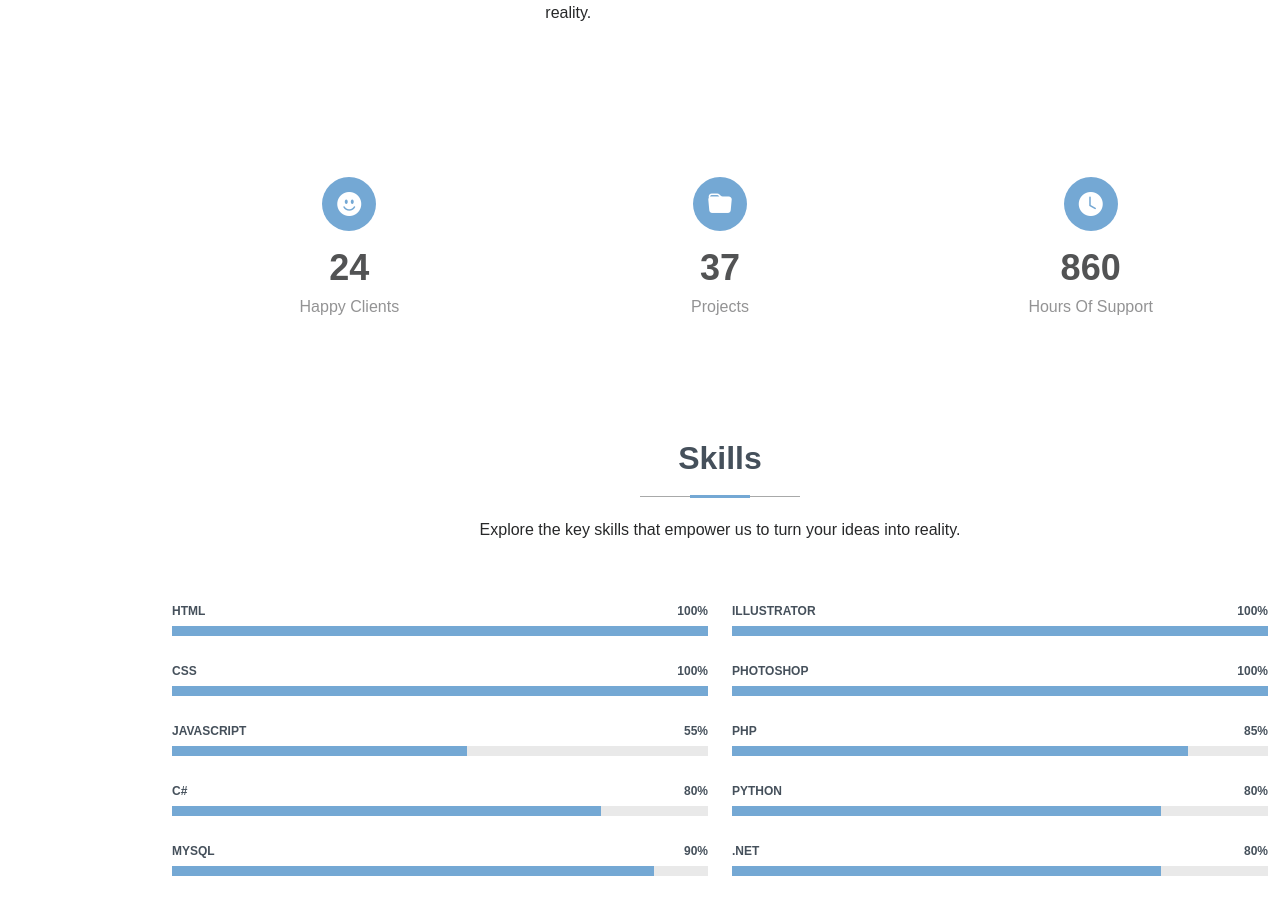
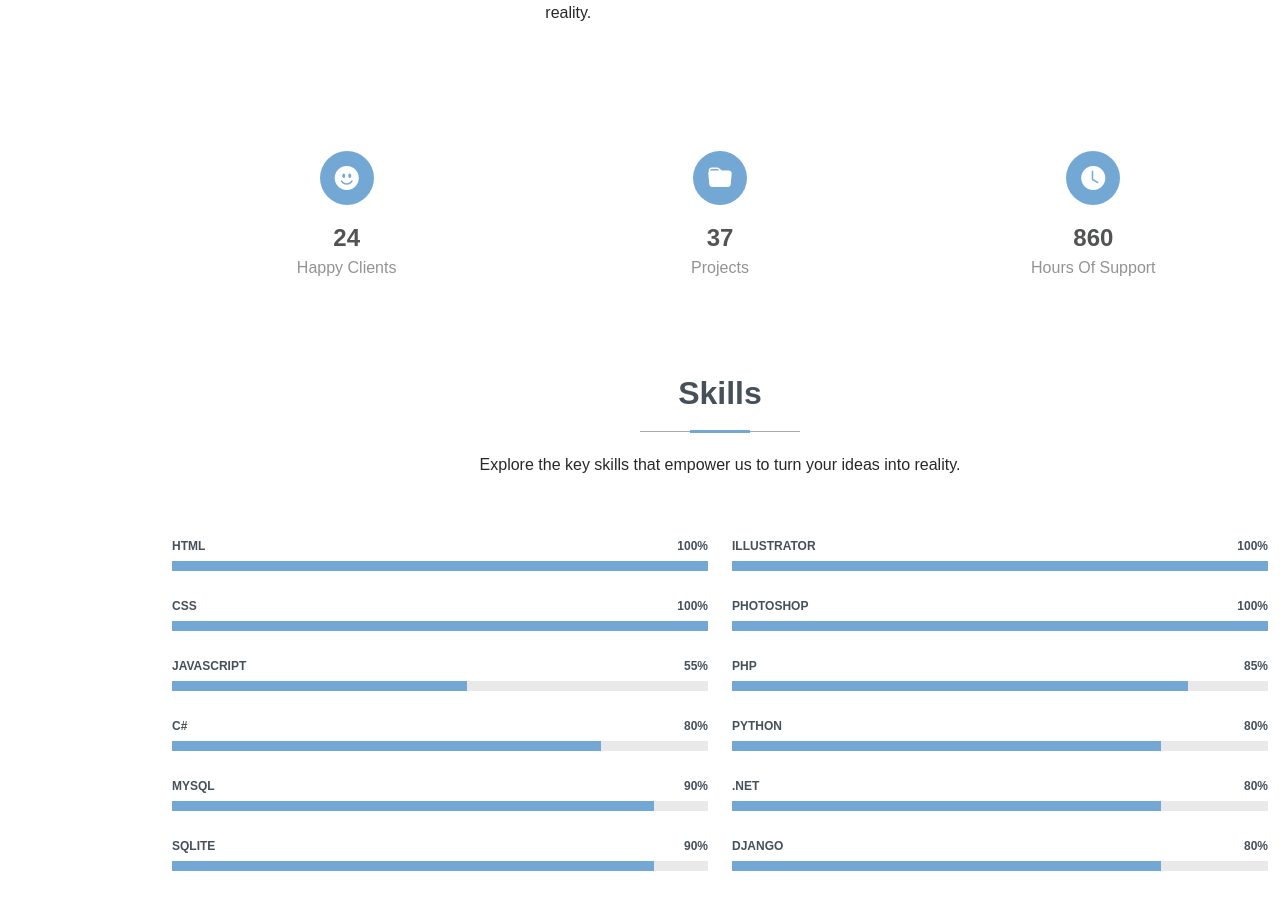
Before and after one commit to Mey-Ven/PixelZone, a Next.js app: page / in a window 1280 px wide. Shown: the part 1422-2326 px from the top of the page. Built offline with nearby package versions, Linux system fonts and the light colour scheme.

Commit message:
Images Fixed

```diff
--- a/components/HappySection.tsx
+++ b/components/HappySection.tsx
@@ -1,55 +1,41 @@
 'use client';
 
-import React, { useEffect } from 'react';
+import React from 'react';
 
 export default function HappySection() {
-  // Charger le script de défilement pour mobile
-  useEffect(() => {
-    // Créer un élément script
-    const script = document.createElement('script');
-    script.src = '/js/happy-section-scroll.js';
-    script.async = true;
+  return (
+    <section id="stats" className="stats section py-4">
+      <div className="container" data-aos="fade-up" data-aos-delay="100">
+        {/* Utilisation de la classe row pour afficher tous les éléments sans défilement */}
+        <div className="row justify-content-center">
 
-    // Ajouter le script au document
-    document.body.appendChild(script);
-
-    // Nettoyer le script lors du démontage du composant
-    return () => {
-      document.body.removeChild(script);
-    };
-  }, []);
-  return (
-    <section id="stats" className="stats section">
-      <div className="container" data-aos="fade-up" data-aos-delay="100">
-        {/* Utilisation de la classe row-cols-* pour forcer l'affichage horizontal sur mobile */}
-        <div className="row row-cols-1 row-cols-sm-3 g-3 justify-content-center stats-container">
-
-          <div className="col">
-            <div className="stats-card d-flex flex-column align-items-center">
-              <i className="bi bi-emoji-smile-fill"></i>
-              <div className="stats-item">
-                <span className="purecounter">24</span>
-                <p>Happy Clients</p>
+          {/* Réduire la taille des colonnes pour qu'elles tiennent toutes sur l'écran */}
+          <div className="col-4 col-md-4">
+            <div className="stats-compact d-flex flex-column align-items-center">
+              <i className="bi bi-emoji-smile-fill small-icon"></i>
+              <div className="stats-item text-center">
+                <span className="purecounter fs-5">24</span>
+                <p className="small-text mb-0">Happy Clients</p>
               </div>
             </div>
           </div>
 
-          <div className="col">
-            <div className="stats-card d-flex flex-column align-items-center">
-              <i className="bi bi-folder-fill"></i>
-              <div className="stats-item">
-                <span className="purecounter">37</span>
-                <p>Projects</p>
+          <div className="col-4 col-md-4">
+            <div className="stats-compact d-flex flex-column align-items-center">
+              <i className="bi bi-folder-fill small-icon"></i>
+              <div className="stats-item text-center">
+                <span className="purecounter fs-5">37</span>
+                <p className="small-text mb-0">Projects</p>
               </div>
             </div>
           </div>
 
-          <div className="col">
-            <div className="stats-card d-flex flex-column align-items-center">
-              <i className="bi bi-clock-fill"></i>
-              <div className="stats-item">
-                <span className="purecounter">860</span>
-                <p>Hours Of Support</p>
+          <div className="col-4 col-md-4">
+            <div className="stats-compact d-flex flex-column align-items-center">
+              <i className="bi bi-clock-fill small-icon"></i>
+              <div className="stats-item text-center">
+                <span className="purecounter fs-5">860</span>
+                <p className="small-text mb-0">Hours Of Support</p>
               </div>
             </div>
           </div>
@@ -57,12 +43,53 @@ export default function HappySection() {
         </div>
       </div>
 
-      {/* Indicateurs de défilement pour mobile */}
-      <div className="stats-scroll-indicator d-block d-sm-none">
-        <div className="dot active"></div>
-        <div className="dot"></div>
-        <div className="dot"></div>
-      </div>
+      <style jsx>{`
+        /* Styles pour les éléments compacts */
+        .stats-compact {
+          padding: 10px 5px;
+        }
+
+        .small-icon {
+          font-size: 1.5rem;
+          margin-bottom: 5px;
+        }
+
+        .small-text {
+          font-size: 0.8rem;
+          white-space: nowrap;
+        }
+
+        /* Réduire l'espacement de la section */
+        .stats.section {
+          padding: 20px 0;
+        }
+
+        /* Styles pour les compteurs */
+        .purecounter {
+          font-size: 1.5rem !important;
+          font-weight: bold;
+          margin-bottom: 0;
+        }
+
+        @media (max-width: 576px) {
+          .stats-compact {
+            padding: 5px 2px;
+          }
+
+          .small-icon {
+            font-size: 1.2rem;
+            margin-bottom: 2px;
+          }
+
+          .small-text {
+            font-size: 0.7rem;
+          }
+
+          .purecounter {
+            font-size: 1.2rem !important;
+          }
+        }
+      `}</style>
     </section>
   );
 }
--- a/pages/_app.js
+++ b/pages/_app.js
@@ -3,7 +3,6 @@ import 'glightbox/dist/css/glightbox.min.css';
 import 'bootstrap-icons/font/bootstrap-icons.css';
 import '../public/css/main.css';
 import '../public/css/no-animations.css'; // Import the no-animations CSS to override transitions
-import '../public/css/happy-section-mobile.css'; // Import CSS for horizontal scrolling in Happy section
 import '../public/css/optimized-images.css'; // Import CSS for optimized images
 import '../app/globals.css';
 
```
